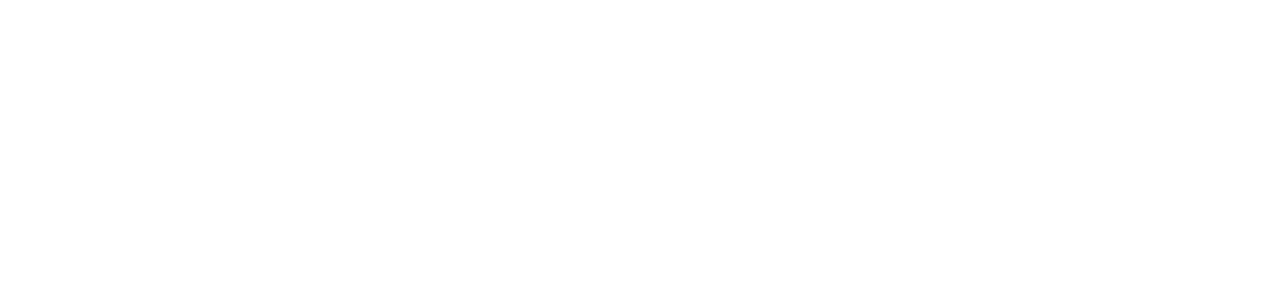
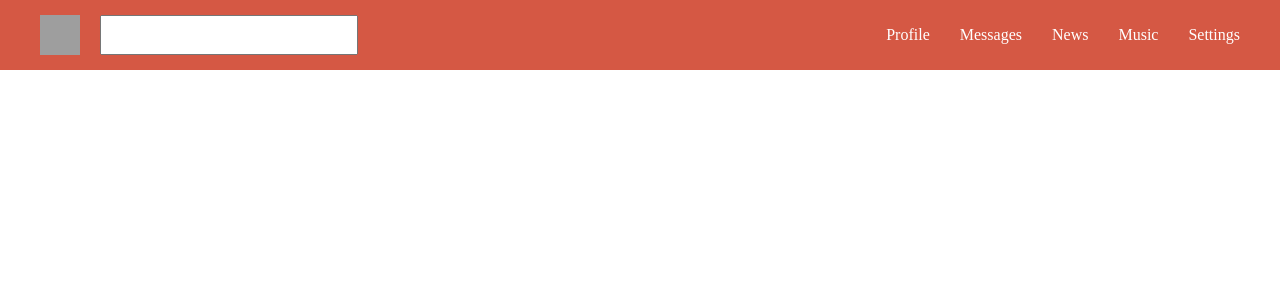
Before and after one commit to Reactivemuse/Social_network, a React (Create React App) app: page / in a window 1280 px wide. Shown: the top 300 px of the page. Built offline with nearby package versions, Linux system fonts and the light colour scheme; grey boxes are pictures that could not be loaded.

Commit message:
create Header component

```diff
--- /dev/null
+++ b/src/App.js
@@ -0,0 +1,13 @@
+import React from "react";
+import Header from "./Header/Header";
+
+function App() {
+  return (
+
+    <React.Fragment>
+      <Header/>
+    </React.Fragment>
+  );
+}
+
+export default App;
--- /dev/null
+++ b/src/Header/Header.jsx
@@ -0,0 +1,28 @@
+import s from "./Header.module.css"
+import Icon from "./Icon/Icon";
+const Header = () => {
+
+  return (
+    <header className={s.header}>
+      <div className={s.container}>
+        <div className={s.header__item}>
+          <div className={s.logo}>
+            <img src="https://img.freepik.com/premium-photo/3d-object-a-conceptual-logo-3d-rendering_1148436-1909.jpg?w=826" alt="#" className={s.logo__img} />
+            <input  className={s.input}/>
+          </div>
+          <div className={s.search}>
+          </div>
+          <div className={s.icons}>
+            <Icon text = "Profile"/>
+            <Icon text="Messages" />
+            <Icon text="News" />
+            <Icon text="Music" />
+            <Icon text = "Settings"/>
+          </div>
+        </div>
+      </div>
+    </header>
+  )
+}
+
+export default Header;
--- /dev/null
+++ b/src/Header/Header.module.css
@@ -0,0 +1,40 @@
+body{
+  padding: 0;
+  margin: 0;
+  box-sizing: border-box;
+  border: none;
+}
+a{
+  text-decoration: none;
+  color: #fff;
+}
+.header{
+  background-color: #D55844;
+  height: 70px;
+}
+.header__item{
+  display: flex;
+  align-items: center;
+  justify-content: space-between;
+  height: 70px;
+}
+.logo{
+  display: flex;
+}
+.input{
+  margin-left: 20px;
+  width: 250px;
+}
+.logo__img{
+  width: 40px;
+  height: 40px;
+}
+.container{
+  max-width: 1200px;
+  margin: 0 auto;
+}
+
+.icons{
+  display: flex;
+  justify-content: space-between;
+}
--- /dev/null
+++ b/src/Header/Icon/Icon.jsx
@@ -0,0 +1,11 @@
+import s from "./Icon.module.css"
+
+const Icon = (props) => {
+  return (
+    <div className={s.item}>
+      <a href="#" className={s.item__link}>{props.text}</a>
+    </div>
+  )
+}
+
+export default Icon
--- /dev/null
+++ b/src/Header/Icon/Icon.module.css
@@ -0,0 +1,4 @@
+.item__link {
+  display: block;
+  margin-left: 30px;
+}
--- a/src/index.css
+++ /dev/null
@@ -1,13 +0,0 @@
-body {
-  margin: 0;
-  font-family: -apple-system, BlinkMacSystemFont, 'Segoe UI', 'Roboto', 'Oxygen',
-    'Ubuntu', 'Cantarell', 'Fira Sans', 'Droid Sans', 'Helvetica Neue',
-    sans-serif;
-  -webkit-font-smoothing: antialiased;
-  -moz-osx-font-smoothing: grayscale;
-}
-
-code {
-  font-family: source-code-pro, Menlo, Monaco, Consolas, 'Courier New',
-    monospace;
-}
--- a/src/index.js
+++ b/src/index.js
@@ -1,7 +1,10 @@
 import React from 'react';
 import ReactDOM from 'react-dom/client';
+import App from './App';
 
 const root = ReactDOM.createRoot(document.getElementById('root'));
 root.render(
-
-);
+  <React.StrictMode>
+    <App />
+  </React.StrictMode>
+)
```
